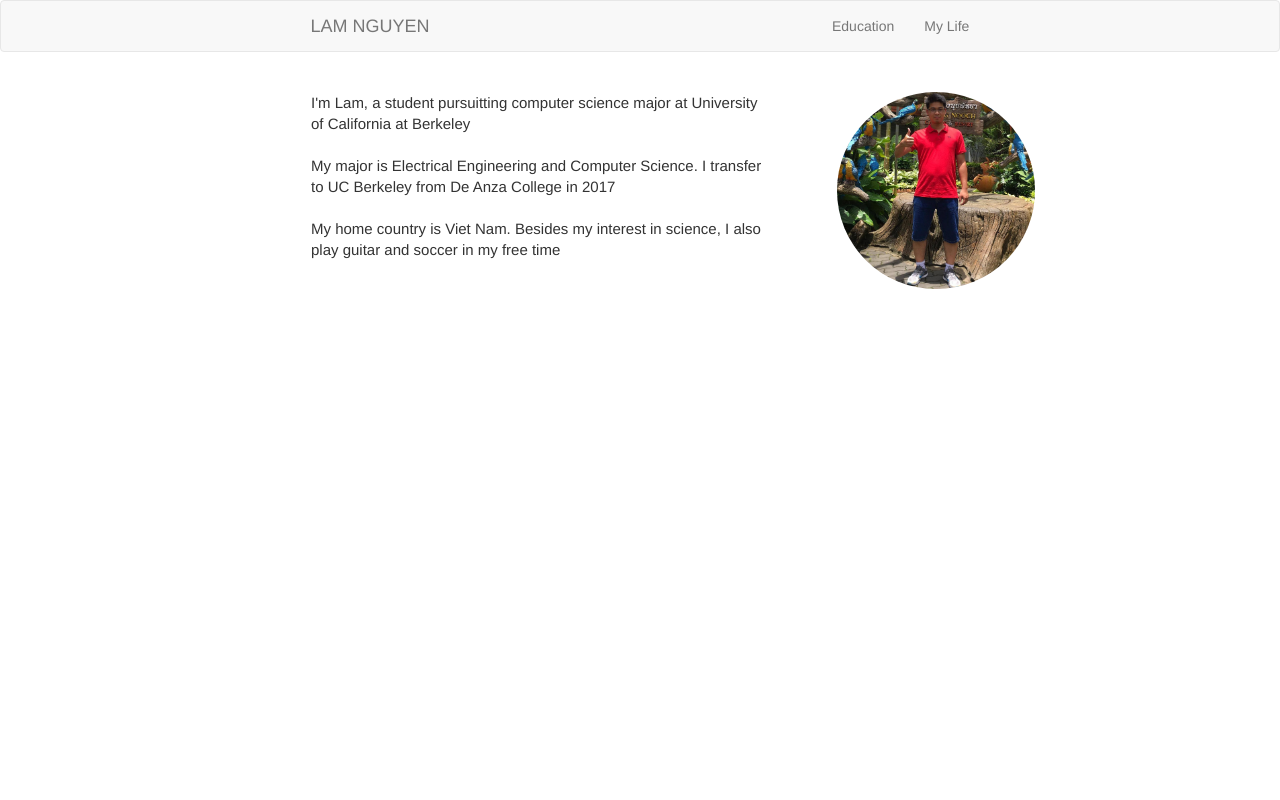
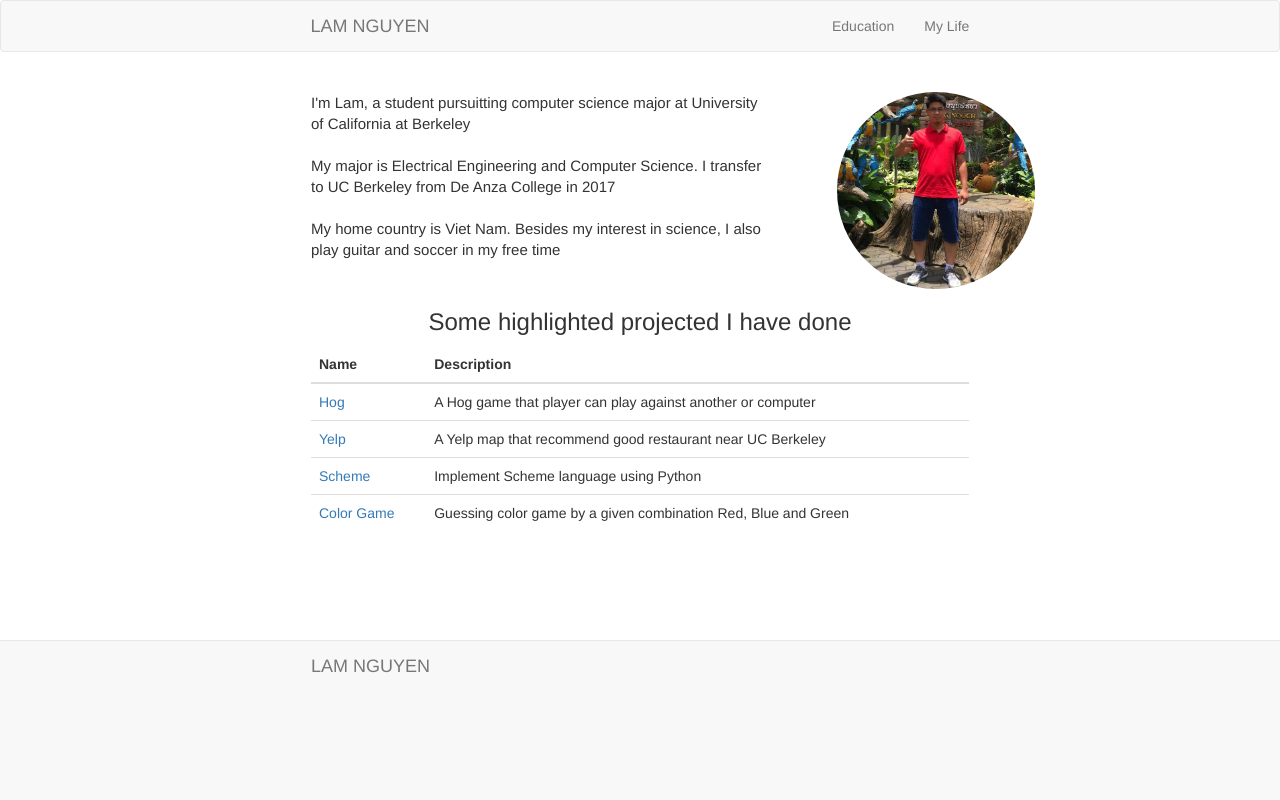
Before and after one commit to nblam1994/Personal_website, a plain HTML site: page Personal_blog.html in a window 1280 px wide. Drawn offline with Linux system fonts and the light colour scheme.

Commit message:
add table projects

```diff
--- a/Personal_blog.css
+++ b/Personal_blog.css
@@ -22,3 +22,12 @@
 	margin-bottom: 20px;
 	font-size: 15px;
 }
+
+#header {
+	text-align: center;
+}
+
+
+.navbar-fixed-bottom {
+	height: 20%;
+}
--- a/Personal_blog.html
+++ b/Personal_blog.html
@@ -43,5 +43,61 @@
    </div>
 </div>
 
+
+<div class="Post">
+      <div class="container">
+          <h3 id= "header"> Some highlighted projected I have done</h3>
+          <table class="table">
+             <thead>
+               <tr>
+                 <th>Name</th>
+                 <th>Description</th>
+               </tr>
+             </thead>
+             <tbody>
+
+               <tr>
+                 <td><a href="https://github.com/nblam1994/Hog">Hog</a></td>
+                 <td>A Hog game that player can play against another or computer</td>
+               </tr>
+
+               <tr>
+                 <td><a href="https://github.com/nblam1994/Yelp-Map">Yelp</a></td>
+                 <td>A Yelp map that recommend good restaurant near UC Berkeley</td>
+               </tr>
+
+               <tr>
+                 <td><a href="https://github.com/nblam1994/Scheme">Scheme</a></td>
+                 <td>Implement Scheme language using Python</td>
+               </tr>
+
+               <tr>
+                 <td><a href="https://github.com/nblam1994/Color-Game">Color Game</a></td>
+                 <td>Guessing color game by a given combination Red, Blue and Green</td>
+               </tr>
+
+
+             </tbody>
+          </table>
+      </div>
+</div>
+
+
+<footer>
+  <nav class="navbar navbar-default navbar-fixed-bottom">
+      <div class="container">
+          <div class="navbar-header">
+            <a href="#" class="navbar-brand">LAM NGUYEN</a>
+          </div>
+
+      </div>
+    </nav>
+</footer>
+
+
+
+
+
+
 </body>
 </html>
```
